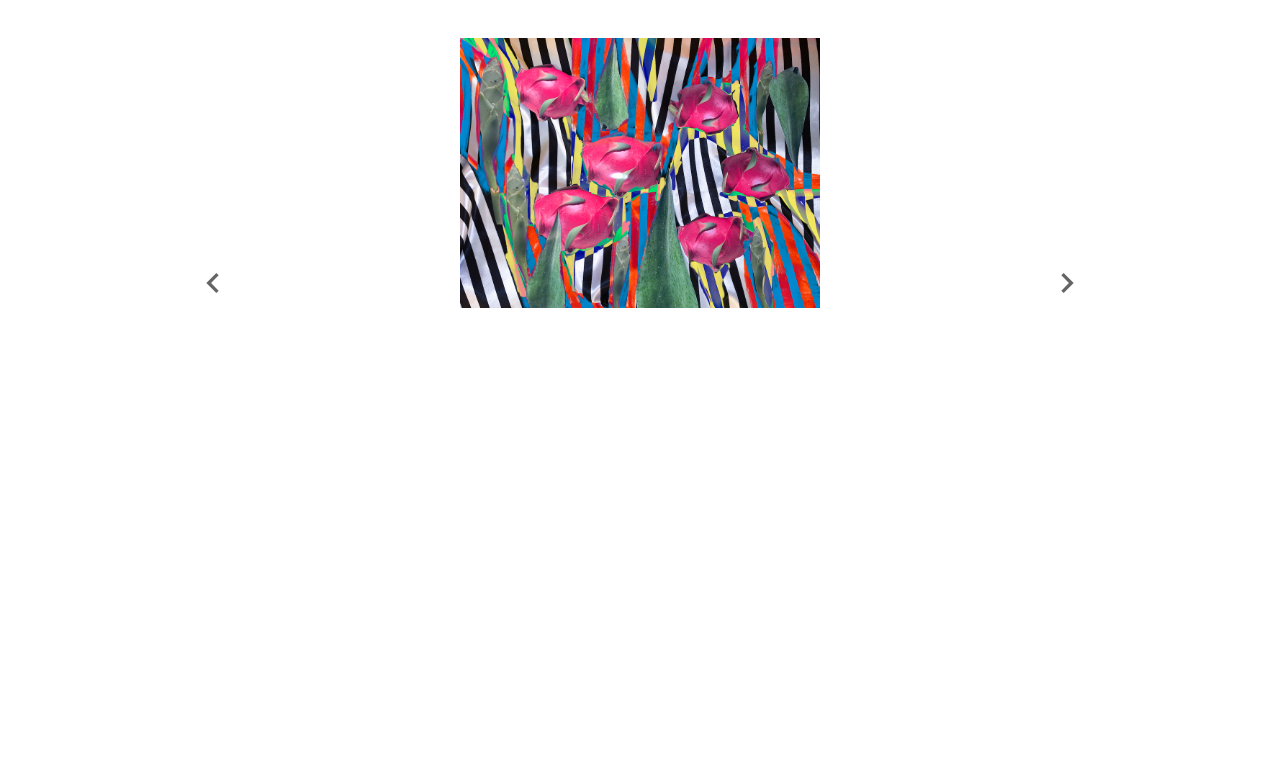
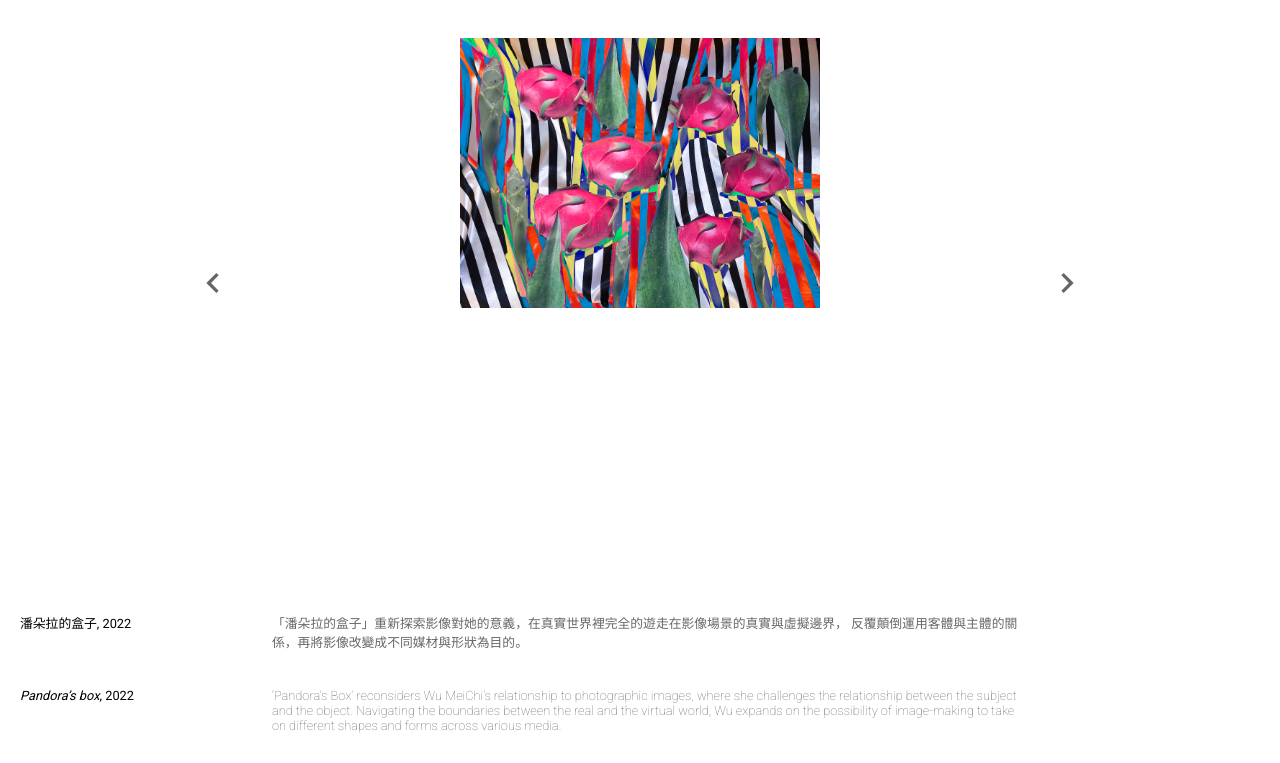
Before and after one commit to icansleep24hrs/wumeichi, a website: page pages/work-pages/pandoras-box-2.html in a window 1280 px wide. Shown: the part 67-830 px from the top of the page. Before the commit the page ends 800 px from the top, so only its background shows below. Drawn offline with Linux system fonts and the light colour scheme.

Commit message:
Add basic pandora 2 text

```diff
--- a/pages/work-pages/pandoras-box-2.html
+++ b/pages/work-pages/pandoras-box-2.html
@@ -31,11 +31,18 @@
         </div>
         <input class="forward-button" type="image" src="chevron-right.svg"/>
         <div class="work-info-container">
-            <div class="chinese-work-title"></div>
+            <div class="chinese-work-title">潘朵拉的盒子, 2022</div>
             <div class="chinese-work-text">
+                「潘朵拉的盒子」重新探索影像對她的意義，在真實世界裡完全的遊走在影像場景的真實與虛擬邊界，
+                反覆顛倒運用客體與主體的關係，再將影像改變成不同媒材與形狀為目的。
             </div>
-            <div class="english-work-title"><em></em></div>
+            <div class="english-work-title"><em>Pandora’s box</em>, 2022</div>
             <div class="english-work-text">
+                ‘Pandora’s Box’ reconsiders Wu MeiChi’s relationship to photographic images,
+                 where she challenges the relationship between the subject and the object.
+                 Navigating the boundaries between the real and the virtual world, Wu
+                 expands on the possibility of image-making to take on different shapes
+                 and forms across various media.
             </div>
         </div>
     </div>
```
